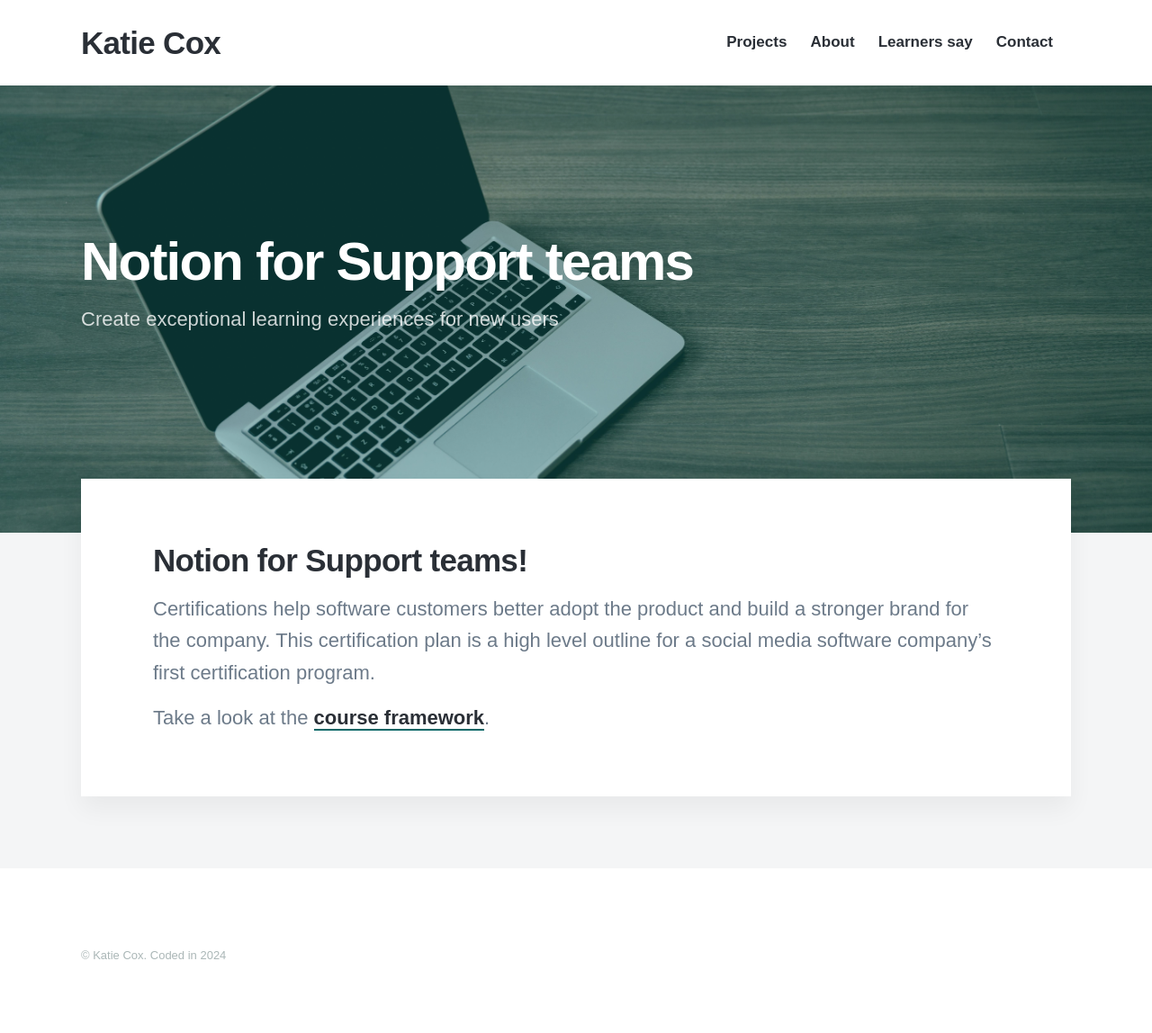
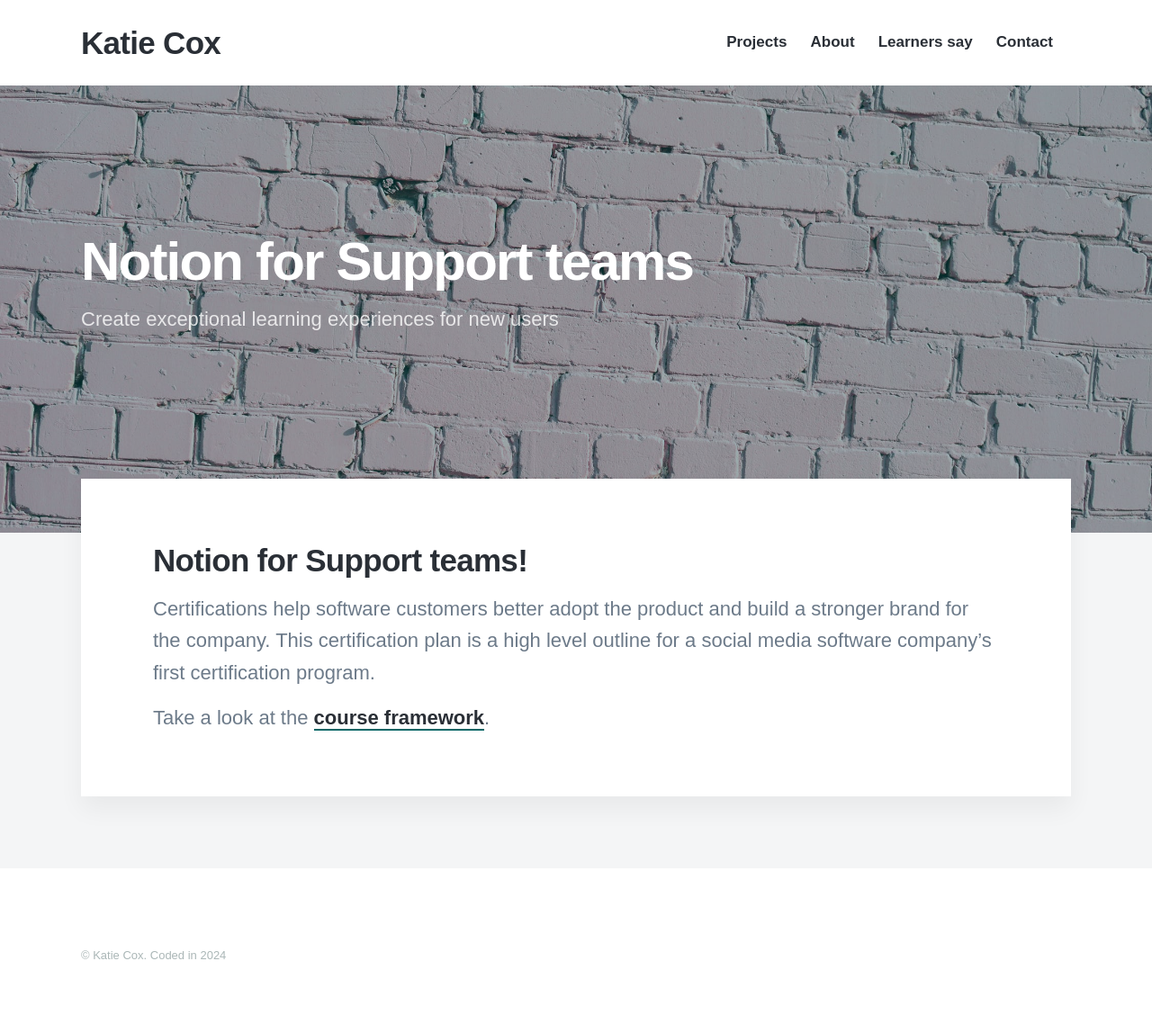
Before and after one commit to cox-katie/portfolio, a Jekyll site: the page built from _projects/Notion-project.md, in a window 1280 px wide. Shown: the whole page at 90% size. Built offline with Jekyll 4.4.1, drawn with Linux system fonts in a browser that asks for light colours; nearby versions of some CDN libraries; some web fonts are replaced.

Commit message:
Update Notion-project.md

```diff
--- a/_projects/Notion-project.md
+++ b/_projects/Notion-project.md
@@ -3,7 +3,7 @@
 subtitle: 'Create exceptional learning experiences for new users'
 date: 2018-06-30 00:00:00
 description: This is a framework for how I would construct a self-paced online course to teach Support teams how to use Notion.
-featured_image: '/images/Notion/laptop-boring.jpg'
+featured_image: '/images/brick.jpeg'
 ---
 
 
```
